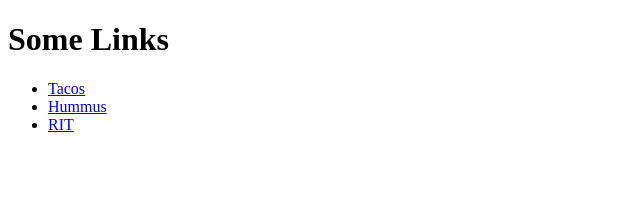
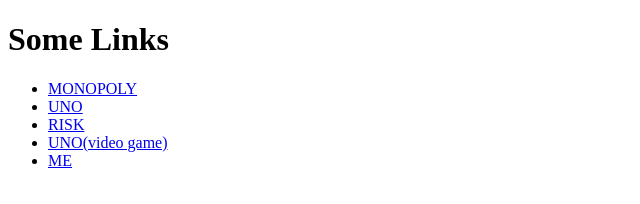
Before and after one commit to ahf-rit/IGME-110-Repo, a plain HTML site: page index.html in a window 1280 px wide. Shown: the whole page, without its empty margins (0-640 px from the left). Drawn offline with Linux system fonts and the light colour scheme.

Commit message:
Update index.html

```diff
--- a/index.html
+++ b/index.html
@@ -3,14 +3,16 @@
 <head>
   <meta charset="UTF-8">
   <meta name="viewport" content="width=device-width, initial-scale=1.0">
-  <title>Links Page</title>
+  <title>Alejandros great and amazing web page</title>
 </head>
 <body>
   <h1>Some Links</h1>
   <ul>
-    <li><a href="https://en.wikipedia.org/wiki/Taco">Tacos</a></li>
-    <li><a href="https://en.wikipedia.org/wiki/Hummus">Hummus</a></li>
-    <li><a href="https://www.rit.edu">RIT</a></li>
+    <li><a href="https://www.google.com/url?sa=i&source=web&cd=&ved=0CGcQj_IEahcKEwiQwcfgmJaIAxUAAAAAHQAAAAAQBQ&url=https%3A%2F%2Fwww.amazon.com%2FMonopoly-Family-Board-Players-Tokens%2Fdp%2FB0B5HLZ8T4%3Fsource%3Dps-sl-shoppingads-lpcontext%26ref_%3Dfplfs%26psc%3D1%26smid%3DATVPDKIKX0DER&psig=AOvVaw2uBT5YofhupcjGKQg5nALZ&ust=1724883188298157&opi=89978449">MONOPOLY</a></li>
+    <li><a href="https://www.google.com/url?sa=t&source=web&rct=j&opi=89978449&url=https://letsplayuno.com/&ved=2ahUKEwiby8b0mJaIAxVLGVkFHakeLi8QFnoECBQQAQ&usg=AOvVaw0zgTPrfBj_A7YRtCgIyif7">UNO</a></li>
+    <li><a href="https://www.google.com/url?sa=t&source=web&rct=j&opi=89978449&url=https://en.wikipedia.org/wiki/Risk_(game)&ved=2ahUKEwiknOC0mpaIAxWQMVkFHZRzJSwQFnoECBwQAQ&usg=AOvVaw0QmmzkkZM8f7hn6zGe2P0A">RISK</a></li>
+    <li><a href="https://www.google.com/url?sa=t&source=web&rct=j&opi=89978449&url=https://www.ubisoft.com/en-us/game/uno/uno&ved=2ahUKEwjhw7HompaIAxWyFlkFHVYZBfEQFnoECBgQAQ&usg=AOvVaw0CNuceNvV5Vq_URfIJxhLv">UNO(video game)</a></li>
+    <li><a href="https://www.google.com/url?sa=t&source=web&rct=j&opi=89978449&url=https://www.cat.com/&ved=2ahUKEwi0--KBm5aIAxU5FVkFHSALDKAQFnoECBQQAQ&usg=AOvVaw0aZ5_wbuAf7-Aq6prl8t7P">ME</a></li>
   </ul>
 </body>
 </html>
```
